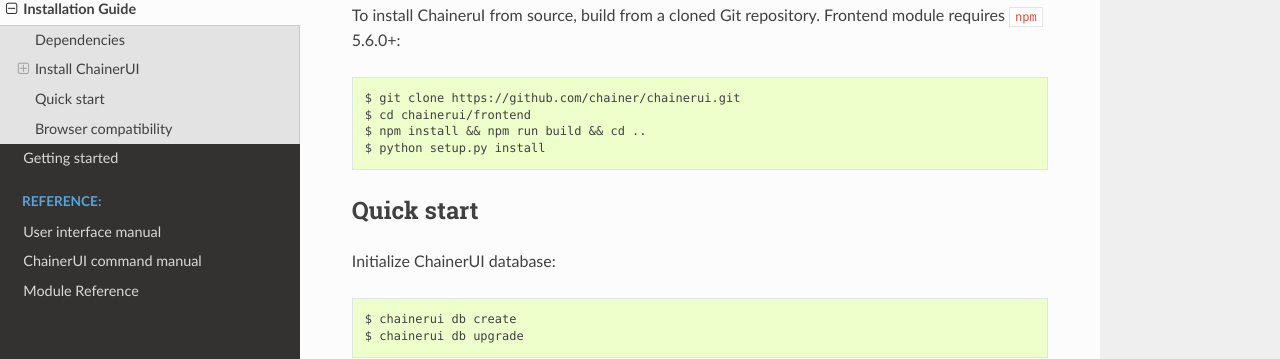
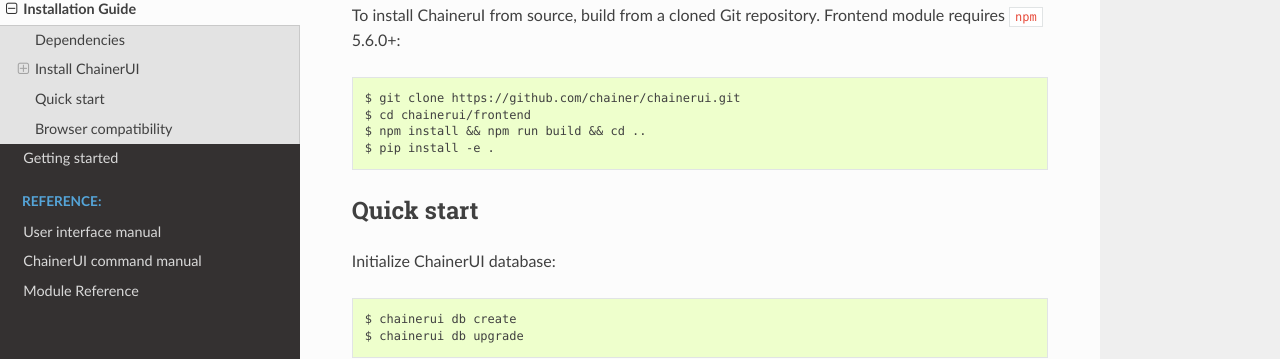
Before and after one commit to chainer/chainerui, a Sphinx documentation site: the page built from docs/source/install.rst, in a window 1280 px wide and 900 px high, scrolled down 812 px. Shown: the part 169-528 px from the top of the window. Built offline with Sphinx 7.4.7 and the Read the Docs theme 2.0.0, drawn with Linux system fonts in a browser that asks for light colours.

Commit message:
fix install command

```diff
--- a/docs/source/install.rst
+++ b/docs/source/install.rst
@@ -34,7 +34,7 @@ To install ChaineruI from source, build from a cloned Git repository. Frontend m
   $ git clone https://github.com/chainer/chainerui.git
   $ cd chainerui/frontend
   $ npm install && npm run build && cd ..
-  $ python setup.py install
+  $ pip install -e .
 
 
 Quick start
```
Also changed, not shown: README.md (+1 -1 lines).
